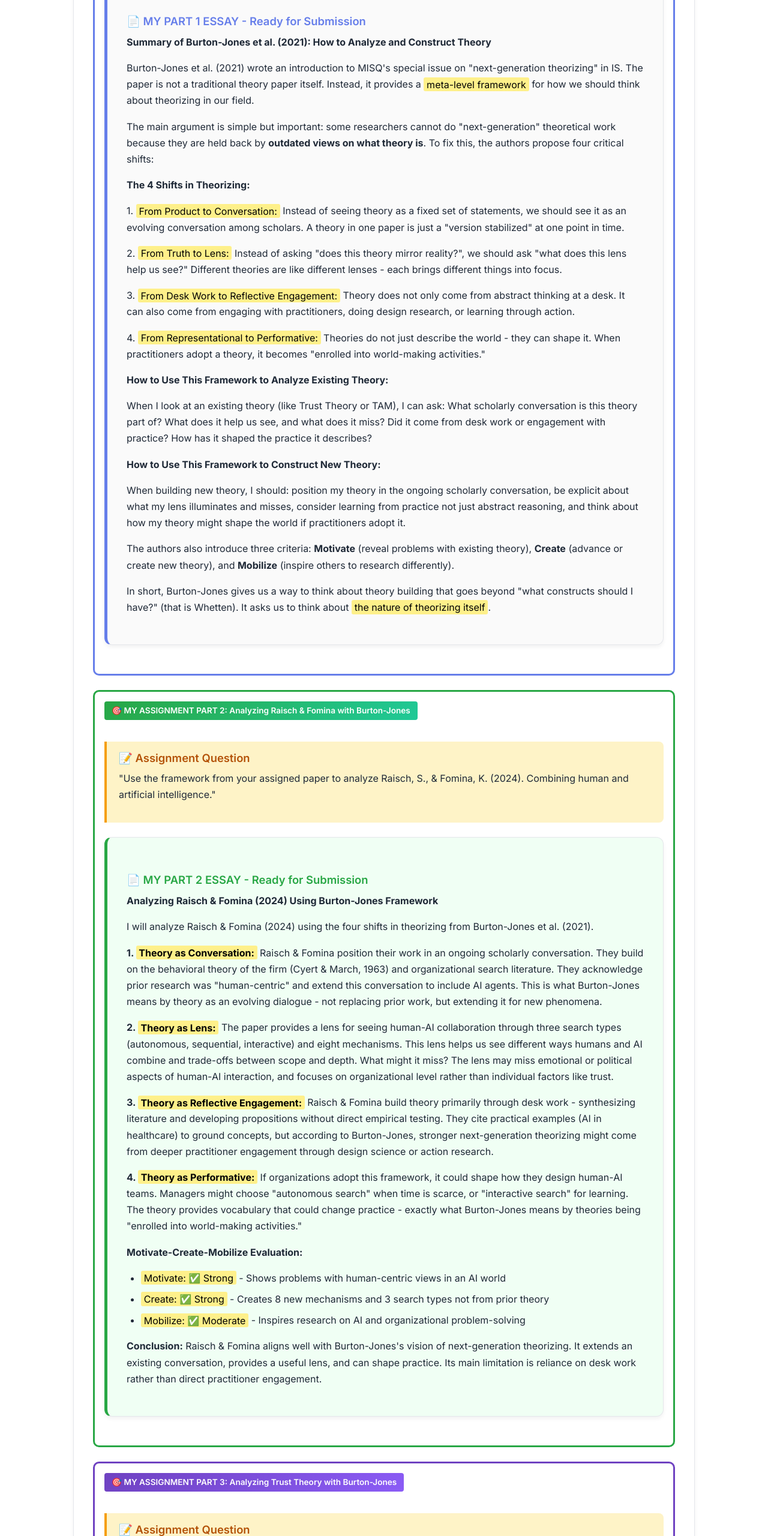
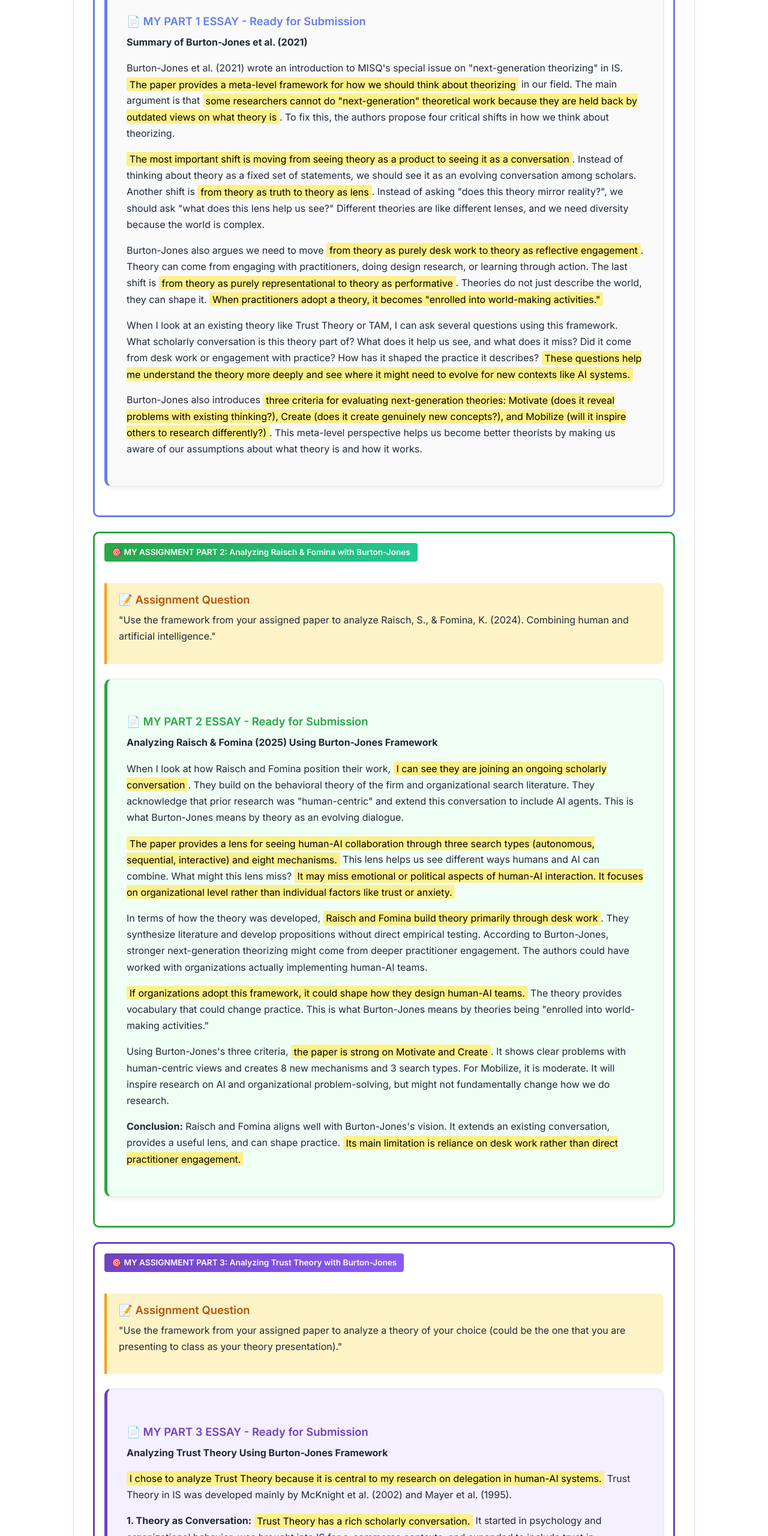
Before and after one commit to alisafariunt/space, a website: page 6670/session3.html in a window 1280 px wide. Shown: the part 7592-10152 px from the top of the page at 60% size. Drawn offline with Linux system fonts and the light colour scheme.

Commit message:
Integrate article critique with highlighted statements into session3

```diff
--- a/6670/session3.html
+++ b/6670/session3.html
@@ -541,55 +541,40 @@
                     style="background-color: #fafafa; border-left: 5px solid #667eea; margin-top: 1.5rem; page-break-inside: avoid;">
                     <h4 style="color: #667eea;">📄 MY PART 1 ESSAY - Ready for Submission</h4>
 
-                    <p><strong>Summary of Burton-Jones et al. (2021): How to Analyze and Construct Theory</strong></p>
+                    <p><strong>Summary of Burton-Jones et al. (2021)</strong></p>
 
                     <p>Burton-Jones et al. (2021) wrote an introduction to MISQ's special issue on "next-generation
-                        theorizing" in IS. The paper is not a traditional theory paper itself. Instead, it provides a
-                        <mark>meta-level framework</mark> for how we should think about theorizing in our field.
-                    </p>
-
-                    <p>The main argument is simple but important: some researchers cannot do "next-generation"
-                        theoretical work because they are held back by <strong>outdated views on what theory
-                            is</strong>. To fix this, the authors propose four critical shifts:</p>
-
-                    <p><strong>The 4 Shifts in Theorizing:</strong></p>
-
-                    <p>1. <mark>From Product to Conversation:</mark> Instead of seeing theory as a fixed set of
-                        statements, we should see it as an evolving conversation among scholars. A theory in one paper
-                        is just a "version stabilized" at one point in time.</p>
-
-                    <p>2. <mark>From Truth to Lens:</mark> Instead of asking "does this theory mirror reality?", we
-                        should ask "what does this lens help us see?" Different theories are like different lenses -
-                        each brings different things into focus.</p>
-
-                    <p>3. <mark>From Desk Work to Reflective Engagement:</mark> Theory does not only come from abstract
-                        thinking at a desk. It can also come from engaging with practitioners, doing design research, or
-                        learning through action.</p>
-
-                    <p>4. <mark>From Representational to Performative:</mark> Theories do not just describe the world -
-                        they can shape it. When practitioners adopt a theory, it becomes "enrolled into world-making
-                        activities."</p>
-
-                    <p><strong>How to Use This Framework to Analyze Existing Theory:</strong></p>
-                    <p>When I look at an existing theory (like Trust Theory or TAM), I can ask: What scholarly
-                        conversation is this theory part of? What does it help us see, and what does it miss? Did it
-                        come from desk work or engagement with practice? How has it shaped the practice it describes?
-                    </p>
-
-                    <p><strong>How to Use This Framework to Construct New Theory:</strong></p>
-                    <p>When building new theory, I should: position my theory in the ongoing scholarly conversation, be
-                        explicit about what my lens illuminates and misses, consider learning from practice not just
-                        abstract reasoning, and think about how my theory might shape the world if practitioners adopt
-                        it.</p>
-
-                    <p>The authors also introduce three criteria: <strong>Motivate</strong> (reveal problems with
-                        existing theory), <strong>Create</strong> (advance or create new theory), and
-                        <strong>Mobilize</strong> (inspire others to research differently).
-                    </p>
-
-                    <p>In short, Burton-Jones gives us a way to think about theory building that goes beyond "what
-                        constructs should I have?" (that is Whetten). It asks us to think about <mark>the nature of
-                            theorizing itself</mark>.</p>
+                        theorizing" in IS. <mark>The paper provides a meta-level framework for how we should think about
+                            theorizing</mark> in our field. The main argument is that <mark>some researchers cannot do
+                            "next-generation" theoretical work because they are held back by outdated views on what
+                            theory is</mark>. To fix this, the authors propose four critical shifts in how we think
+                        about theorizing.</p>
+
+                    <p><mark>The most important shift is moving from seeing theory as a product to seeing it as a
+                            conversation</mark>. Instead of thinking about theory as a fixed set of statements, we
+                        should see it as an evolving conversation among scholars. Another shift is <mark>from theory as
+                            truth to theory as lens</mark>. Instead of asking "does this theory mirror reality?", we
+                        should ask "what does this lens help us see?" Different theories are like different lenses, and
+                        we need diversity because the world is complex.</p>
+
+                    <p>Burton-Jones also argues we need to move <mark>from theory as purely desk work to theory as
+                            reflective engagement</mark>. Theory can come from engaging with practitioners, doing design
+                        research, or learning through action. The last shift is <mark>from theory as purely
+                            representational to theory as performative</mark>. Theories do not just describe the world,
+                        they can shape it. <mark>When practitioners adopt a theory, it becomes "enrolled into
+                            world-making activities."</mark></p>
+
+                    <p>When I look at an existing theory like Trust Theory or TAM, I can ask several questions using
+                        this framework. What scholarly conversation is this theory part of? What does it help us see,
+                        and what does it miss? Did it come from desk work or engagement with practice? How has it shaped
+                        the practice it describes? <mark>These questions help me understand the theory more deeply and
+                            see where it might need to evolve for new contexts like AI systems.</mark></p>
+
+                    <p>Burton-Jones also introduces <mark>three criteria for evaluating next-generation theories:
+                            Motivate (does it reveal problems with existing thinking?), Create (does it create genuinely
+                            new concepts?), and Mobilize (will it inspire others to research differently?)</mark>. This
+                        meta-level perspective helps us become better theorists by making us aware of our assumptions
+                        about what theory is and how it works.</p>
                 </div>
             </div>
 
@@ -608,51 +593,38 @@
                     style="background-color: #f0fff4; border-left: 5px solid #28a745; page-break-inside: avoid;">
                     <h4 style="color: #28a745;">📄 MY PART 2 ESSAY - Ready for Submission</h4>
 
-                    <p><strong>Analyzing Raisch & Fomina (2024) Using Burton-Jones Framework</strong></p>
-
-                    <p>I will analyze Raisch & Fomina (2024) using the four shifts in theorizing from Burton-Jones et
-                        al. (2021).</p>
-
-                    <p><strong>1. <mark>Theory as Conversation:</mark></strong> Raisch & Fomina position their work in
-                        an ongoing scholarly conversation. They build on the behavioral theory of the firm (Cyert &
-                        March, 1963) and organizational search literature. They acknowledge prior research was
-                        "human-centric" and extend this conversation to include AI agents. This is what Burton-Jones
-                        means by theory as an evolving dialogue - not replacing prior work, but extending it for new
-                        phenomena.</p>
-
-                    <p><strong>2. <mark>Theory as Lens:</mark></strong> The paper provides a lens for seeing human-AI
-                        collaboration through three search types (autonomous, sequential, interactive) and eight
-                        mechanisms. This lens helps us see different ways humans and AI combine and trade-offs between
-                        scope and depth. What might it miss? The lens may miss emotional or political aspects of
-                        human-AI interaction, and focuses on organizational level rather than individual factors like
-                        trust.</p>
-
-                    <p><strong>3. <mark>Theory as Reflective Engagement:</mark></strong> Raisch & Fomina build theory
-                        primarily through desk work - synthesizing literature and developing propositions without direct
-                        empirical testing. They cite practical examples (AI in healthcare) to ground concepts, but
-                        according to Burton-Jones, stronger next-generation theorizing might come from deeper
-                        practitioner engagement through design science or action research.</p>
-
-                    <p><strong>4. <mark>Theory as Performative:</mark></strong> If organizations adopt this framework,
-                        it could shape how they design human-AI teams. Managers might choose "autonomous search" when
-                        time is scarce, or "interactive search" for learning. The theory provides vocabulary that could
-                        change practice - exactly what Burton-Jones means by theories being "enrolled into world-making
-                        activities."</p>
-
-                    <p><strong>Motivate-Create-Mobilize Evaluation:</strong></p>
-                    <ul>
-                        <li><mark>Motivate: ✅ Strong</mark> - Shows problems with human-centric views in an AI world
-                        </li>
-                        <li><mark>Create: ✅ Strong</mark> - Creates 8 new mechanisms and 3 search types not from prior
-                            theory</li>
-                        <li><mark>Mobilize: ✅ Moderate</mark> - Inspires research on AI and organizational
-                            problem-solving</li>
-                    </ul>
-
-                    <p><strong>Conclusion:</strong> Raisch & Fomina aligns well with Burton-Jones's vision of
-                        next-generation theorizing. It extends an existing conversation, provides a useful lens, and can
-                        shape practice. Its main limitation is reliance on desk work rather than direct practitioner
-                        engagement.</p>
+                    <p><strong>Analyzing Raisch & Fomina (2025) Using Burton-Jones Framework</strong></p>
+
+                    <p>When I look at how Raisch and Fomina position their work, <mark>I can see they are joining an
+                            ongoing scholarly conversation</mark>. They build on the behavioral theory of the firm and
+                        organizational search literature. They acknowledge that prior research was "human-centric" and
+                        extend this conversation to include AI agents. This is what Burton-Jones means by theory as an
+                        evolving dialogue.</p>
+
+                    <p><mark>The paper provides a lens for seeing human-AI collaboration through three search types
+                            (autonomous, sequential, interactive) and eight mechanisms.</mark> This lens helps us see
+                        different ways humans and AI can combine. What might this lens miss? <mark>It may miss emotional
+                            or political aspects of human-AI interaction. It focuses on organizational level rather than
+                            individual factors like trust or anxiety.</mark></p>
+
+                    <p>In terms of how the theory was developed, <mark>Raisch and Fomina build theory primarily through
+                            desk work</mark>. They synthesize literature and develop propositions without direct
+                        empirical testing. According to Burton-Jones, stronger next-generation theorizing might come
+                        from deeper practitioner engagement. The authors could have worked with organizations actually
+                        implementing human-AI teams.</p>
+
+                    <p><mark>If organizations adopt this framework, it could shape how they design human-AI
+                            teams.</mark> The theory provides vocabulary that could change practice. This is what
+                        Burton-Jones means by theories being "enrolled into world-making activities."</p>
+
+                    <p>Using Burton-Jones's three criteria, <mark>the paper is strong on Motivate and Create</mark>. It
+                        shows clear problems with human-centric views and creates 8 new mechanisms and 3 search types.
+                        For Mobilize, it is moderate. It will inspire research on AI and organizational problem-solving,
+                        but might not fundamentally change how we do research.</p>
+
+                    <p><strong>Conclusion:</strong> Raisch and Fomina aligns well with Burton-Jones's vision. It extends
+                        an existing conversation, provides a useful lens, and can shape practice. <mark>Its main
+                            limitation is reliance on desk work rather than direct practitioner engagement.</mark></p>
                 </div>
             </div>
 
@@ -673,74 +645,57 @@
 
                     <p><strong>Analyzing Trust Theory Using Burton-Jones Framework</strong></p>
 
-                    <p>I chose to analyze Trust Theory because it is central to my research on delegation in human-AI
-                        systems. Trust Theory in IS was developed mainly by McKnight, Choudhury, and Kacmar (2002) and
-                        Mayer, Davis, and Schoorman (1995). I will use the four shifts from Burton-Jones et al. (2021)
-                        to analyze how this theory is currently positioned and where it could evolve.</p>
-
-                    <p><strong>1. <mark>Theory as Conversation:</mark></strong> Trust Theory has a rich scholarly
-                        conversation. It started in psychology and organizational behavior (Mayer et al., 1995) and was
-                        brought into IS by McKnight et al. (2002) for e-commerce contexts. Over time, this conversation
-                        expanded to include trust in technology (Lankton, McKnight, & Tripp, 2015), trust in automation,
-                        and recently trust in AI. The theory keeps evolving as scholars add new dimensions. This fits
-                        Burton-Jones's view of theory as an ongoing dialogue rather than a finished product. However,
-                        the conversation has become fragmented. Different researchers define trust differently
-                        (behavioral, attitudinal, intentional), which makes integration difficult.</p>
-
-                    <p><strong>2. <mark>Theory as Lens:</mark></strong> Trust Theory provides a lens to see
-                        relationships between users and systems. The main constructs are ability, benevolence, and
-                        integrity (from Mayer et al.) and trusting beliefs and trusting intentions (from McKnight et
-                        al.). This lens helps us see why users accept or reject technology. What might this lens miss?
-                        It focuses on individual-level trust and may miss organizational or societal factors. For AI
-                        systems, the lens might not fully capture concepts like explainability, fairness, or algorithm
-                        transparency. A next-generation approach could expand the lens to include these new dimensions
-                        that matter for AI trust.</p>
-
-                    <p><strong>3. <mark>Theory as Reflective Engagement:</mark></strong> Most Trust Theory development
-                        came from desk work. Mayer et al. (1995) synthesized literature and proposed their model.
-                        McKnight et al. (2002) adapted it for IS through logical reasoning. There has been much
-                        empirical testing, but less practitioner engagement. According to Burton-Jones, stronger
-                        theorizing might come from working with UX designers, AI developers, or policy makers who deal
-                        with trust issues in practice. Action research or design science approaches could help Trust
-                        Theory become more practically grounded.</p>
-
-                    <p><strong>4. <mark>Theory as Performative:</mark></strong> Trust Theory has already been
-                        performative. It shapes how organizations design websites (trust signals like seals, reviews),
-                        how they communicate privacy policies, and how they try to build user confidence. For AI, the
-                        theory is starting to shape how explainable AI is designed and how transparency is communicated.
-                        When we use concepts like "competence-based trust," we create practices around demonstrating AI
-                        competence. This is exactly what Burton-Jones means by theories being "enrolled into
+                    <p><mark>I chose to analyze Trust Theory because it is central to my research on delegation in
+                            human-AI systems.</mark> Trust Theory in IS was developed mainly by McKnight et al. (2002)
+                        and Mayer et al. (1995).</p>
+
+                    <p><strong>1. Theory as Conversation:</strong> <mark>Trust Theory has a rich scholarly
+                            conversation.</mark> It started in psychology and organizational behavior, was brought into
+                        IS for e-commerce contexts, and expanded to include trust in technology, automation, and AI.
+                        This fits Burton-Jones's view of theory as an ongoing dialogue. However, <mark>the conversation
+                            has become fragmented. Different researchers define trust differently, which makes
+                            integration difficult.</mark></p>
+
+                    <p><strong>2. Theory as Lens:</strong> Trust Theory provides a lens to see relationships between
+                        users and systems. <mark>The main constructs are ability, benevolence, and integrity.</mark>
+                        This lens helps us see why users accept or reject technology. What might this lens miss?
+                        <mark>For AI systems, it might not fully capture concepts like explainability, fairness, or
+                            algorithm transparency.</mark> A next-generation approach could expand the lens to include
+                        these dimensions. We might need constructs like "calibrated trust" or "appropriate reliance"
+                        that capture the dynamic nature of trust in AI systems.</p>
+
+                    <p><strong>3. Theory as Reflective Engagement:</strong> <mark>Most Trust Theory development came
+                            from desk work.</mark> According to Burton-Jones, stronger theorizing might come from
+                        working with UX designers, AI developers, or policy makers who deal with trust issues in
+                        practice. Working with teams building explainable AI might reveal trust mechanisms that
+                        literature synthesis alone cannot uncover.</p>
+
+                    <p><strong>4. Theory as Performative:</strong> <mark>Trust Theory has already been performative. It
+                            shapes how organizations design websites.</mark> They use trust signals like seals and
+                        reviews. For AI, the theory is starting to shape how explainable AI is designed and how
+                        transparency is communicated. This is what Burton-Jones means by theories being "enrolled into
                         world-making activities."</p>
 
-                    <p><strong>Motivate-Create-Mobilize Evaluation:</strong></p>
-                    <ul>
-                        <li><mark>Motivate: ✅ Strong historically, but needs updating</mark> - Original motivation was
-                            e-commerce, but now AI presents new challenges like opacity and emergent behavior</li>
-                        <li><mark>Create: ✅ Moderate</mark> - Has created useful constructs, but needs new ones for AI
-                            context (like calibrated trust, appropriate reliance)</li>
-                        <li><mark>Mobilize: ✅ Strong</mark> - Has influenced practice in web design and e-commerce,
-                            starting to influence AI design</li>
-                    </ul>
-
-                    <p><strong>Opportunities for Next-Generation Trust Theory:</strong></p>
-                    <ul>
-                        <li>Move from trust as a static belief to trust as a <mark>dynamic process</mark> that
-                            calibrates over time</li>
-                        <li>Add constructs for <mark>AI-specific factors</mark> like transparency, explainability, and
-                            appropriate reliance</li>
-                        <li>Engage more with practitioners to understand <mark>real-world trust challenges</mark> in AI
-                            deployment</li>
-                        <li>Consider how trust theory can be <mark>performative</mark> in shaping responsible AI
-                            guidelines</li>
-                    </ul>
-
-                    <p><strong>Conclusion:</strong> Trust Theory has been a very useful theory in IS research for over
-                        20 years. Through the Burton-Jones lens, we can see it has strong roots as a scholarly
-                        conversation and has been performative in practice. However, to be a truly next-generation
-                        theory for the AI era, it needs more reflective engagement with practitioners and new constructs
-                        that address AI-specific trust challenges like delegation, calibration, and appropriate
-                        reliance. This analysis directly connects to my research interest in how users calibrate their
-                        trust when delegating tasks to AI agents.</p>
+                    <p>Looking at Burton-Jones's evaluation criteria, <mark>Trust Theory was strong historically for
+                            Motivate, but it needs updating</mark>. The original motivation was e-commerce. Now AI
+                        presents new challenges like opacity and emergent behavior. For Create, the theory has been
+                        moderate. It needs new constructs for AI context. For Mobilize, the theory has been strong. It
+                        influenced practice in web design and e-commerce.</p>
+
+                    <p><mark>Through Burton-Jones's lens, I see several opportunities for next-generation Trust
+                            Theory.</mark> We could move from trust as a static belief to trust as a dynamic process
+                        that calibrates over time. We could add constructs for AI-specific factors like transparency and
+                        appropriate reliance. We could engage more with practitioners to understand real-world trust
+                        challenges in AI deployment.</p>
+
+                    <p>Trust Theory has been very useful in IS research for over 20 years. However, <mark>to be a truly
+                            next-generation theory for the AI era, it needs evolution</mark>. It needs more reflective
+                        engagement with practitioners and new constructs that address AI-specific trust challenges.
+                        <mark>This analysis helps me see that for my dissertation, I should not just apply existing
+                            Trust Theory to AI. Instead, I should think about what new constructs or shifts are needed
+                            for agentic AI contexts.</mark> Burton-Jones gives me a way to position my research as
+                        contributing to the ongoing conversation about trust while creating new theoretical elements
+                        that address the unique challenges of AI delegation.</p>
                 </div>
 
                 <div class="success-box">
```
